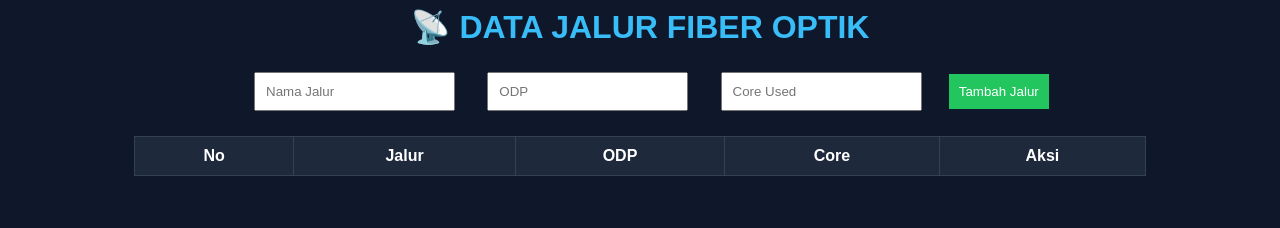
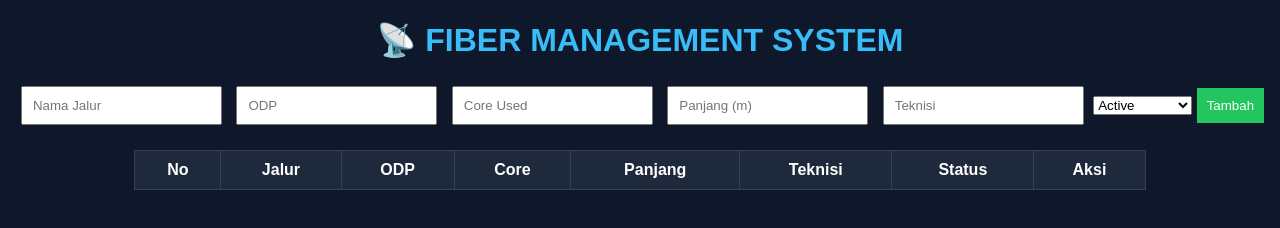
Before and after one commit to zaky0088/new-data-FO, a plain HTML site: page index.html in a window 1280 px wide. Drawn offline with Linux system fonts and the light colour scheme.

Commit message:
Update HTML structure and form inputs

```diff
--- a/index.html
+++ b/index.html
@@ -1,22 +1,30 @@
-<html>
+<!DOCTYPE html>
 <html lang="id">
 <head>
 <meta charset="UTF-8">
 <meta name="viewport" content="width=device-width, initial-scale=1.0">
-<title>Data Jalur Fiber Optik</title>
-
+<title>Fiber Management System</title>
 <link rel="stylesheet" href="style.css">
 </head>
 
 <body>
 
-<h1>📡 DATA JALUR FIBER OPTIK</h1>
+<h1>📡 FIBER MANAGEMENT SYSTEM</h1>
 
 <div class="form">
-    <input type="text" id="jalur" placeholder="Nama Jalur">
-    <input type="text" id="odp" placeholder="ODP">
-    <input type="number" id="core" placeholder="Core Used">
-    <button onclick="tambahData()">Tambah Jalur</button>
+<input id="jalur" placeholder="Nama Jalur">
+<input id="odp" placeholder="ODP">
+<input id="core" type="number" placeholder="Core Used">
+<input id="panjang" type="number" placeholder="Panjang (m)">
+<input id="teknisi" placeholder="Teknisi">
+
+<select id="status">
+<option value="Active">Active</option>
+<option value="Putus">Putus</option>
+<option value="Maintenance">Maintenance</option>
+</select>
+
+<button onclick="tambahData()">Tambah</button>
 </div>
 
 <table>
@@ -26,12 +34,14 @@
 <th>Jalur</th>
 <th>ODP</th>
 <th>Core</th>
+<th>Panjang</th>
+<th>Teknisi</th>
+<th>Status</th>
 <th>Aksi</th>
 </tr>
 </thead>
 
 <tbody id="dataFiber"></tbody>
-
 </table>
 
 <script src="script.js"></script>
```
